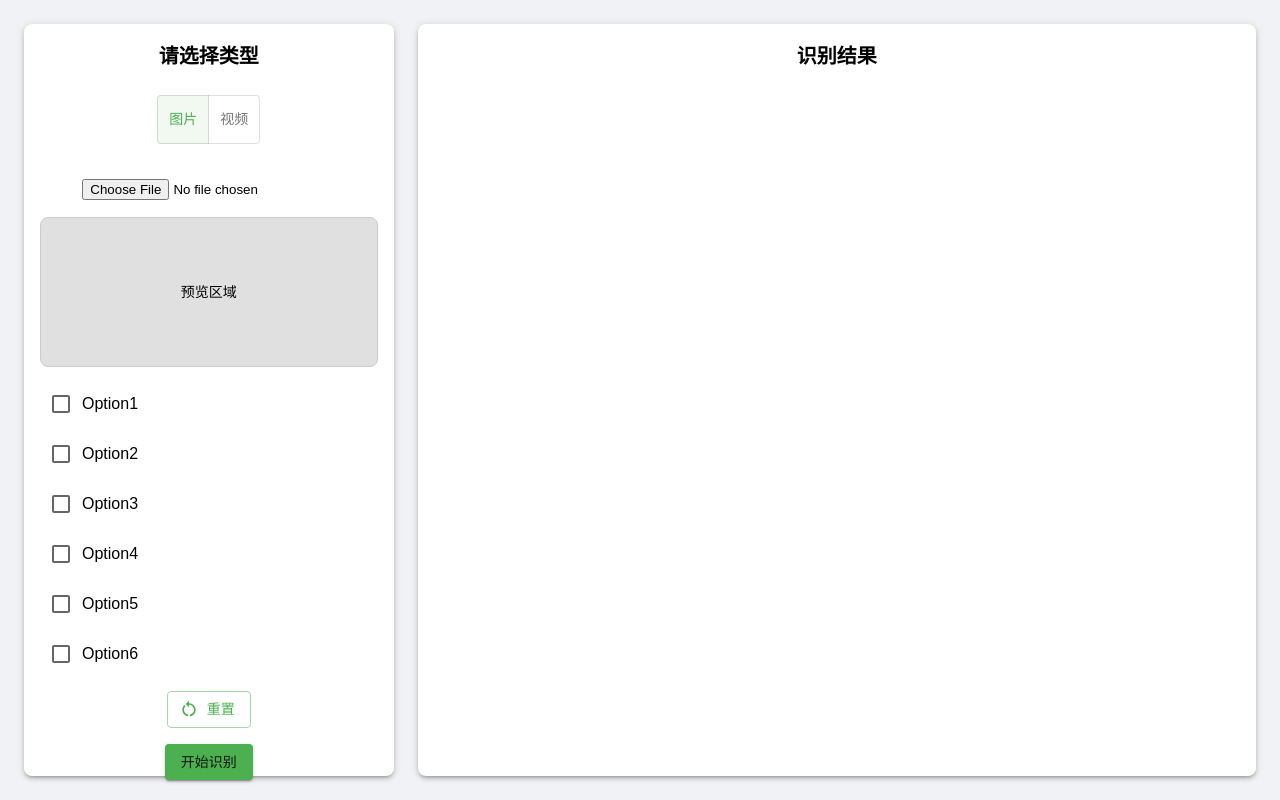
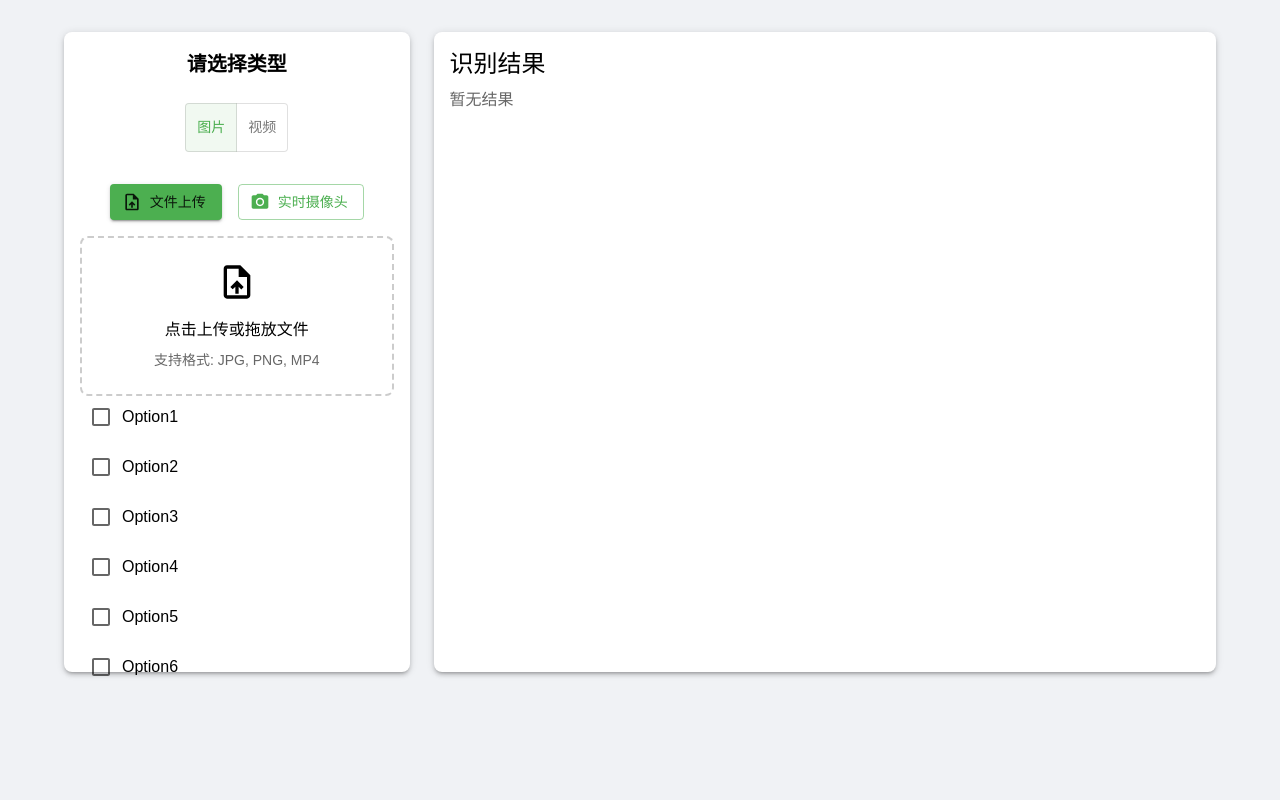
Before and after one commit to Caixian-Wang/FYP, a React (Create React App) app in the folder furniture-detection/frontend/: page / in a window 1280 px wide. Built offline with nearby package versions, Linux system fonts and the light colour scheme.

Commit message:
前端文件：功能性修改

```diff
--- a/furniture-detection/frontend/src/App.js
+++ b/furniture-detection/frontend/src/App.js
@@ -1,4 +1,5 @@
-import React, { useState } from 'react';
+import React, { useState, useRef } from 'react';
+import Webcam from 'react-webcam';
 import {
   Box,
   Button,
@@ -9,14 +10,24 @@ import {
   ToggleButton,
   ToggleButtonGroup,
   Typography,
-  Stack
+  Stack,
+  LinearProgress,
+  Container
 } from '@mui/material';
 import RestartAltIcon from '@mui/icons-material/RestartAlt';
+import UploadFileIcon from '@mui/icons-material/UploadFile';
+import CameraAltIcon from '@mui/icons-material/CameraAlt';
+import axios from 'axios';
 
 const App = () => {
+  const webcamRef = useRef(null);
+  const fileInputRef = useRef(null);
   const [mediaType, setMediaType] = useState('picture');
   const [selectedOptions, setSelectedOptions] = useState([]);
   const [selectedFile, setSelectedFile] = useState(null);
+  const [results, setResults] = useState([]);
+  const [loading, setLoading] = useState(false);
+  const [mode, setMode] = useState('upload'); // 'upload' 或 'camera'
 
   const options = ['Option1', 'Option2', 'Option3', 'Option4', 'Option5', 'Option6'];
 
@@ -32,24 +43,41 @@ const App = () => {
     );
   };
 
-  const handleFileChange = (event) => {
-    setSelectedFile(event.target.files[0]);
+  const handleFileUpload = async (file) => {
+    setLoading(true);
+    setSelectedFile(file);
+    const formData = new FormData();
+    formData.append('file', file);
+
+    try {
+      const response = await axios.post('http://localhost:5000/api/detect', formData);
+      setResults(response.data.detections);
+    } catch (error) {
+      console.error('检测失败:', error);
+      alert('检测失败，请检查文件格式或网络连接');
+    } finally {
+      setLoading(false);
+    }
+  };
+
+  const captureAndDetect = async () => {
+    const imageSrc = webcamRef.current.getScreenshot();
+    const blob = await fetch(imageSrc).then(res => res.blob());
+    const file = new File([blob], 'capture.jpg', { type: 'image/jpeg' });
+    handleFileUpload(file);
   };
 
   const handleReset = () => {
     setMediaType('picture');
     setSelectedOptions([]);
     setSelectedFile(null);
-  };
-
-  const handleStart = () => {
-    console.log('提交参数:', { mediaType, selectedOptions, selectedFile });
-    // TODO: 在此处添加API调用
+    setResults([]);
   };
 
   return (
-    <Box sx={{ display: 'flex', height: '100vh', p: 3, bgcolor: '#f0f2f5' }}>
-      {/* 左侧上传和选项部分 */}
+    <Container maxWidth="lg" sx={{ mt: 4 }}>
+      <Box sx={{ display: 'flex', height: '80vh', gap: 3 }}>
+        {/* 左侧：上传 & 选项 */}
         <Box sx={{ width: '30%', p: 2, bgcolor: 'white', borderRadius: 2, boxShadow: 3 }}>
           <Typography variant="h6" gutterBottom align="center" sx={{ fontWeight: 'bold' }}>
             请选择类型
@@ -67,53 +95,46 @@ const App = () => {
           </Box>
 
           <Box sx={{ textAlign: 'center', mb: 2 }}>
-          <input type="file" accept="image/*,video/*" onChange={handleFileChange} />
+            <Button variant={mode === 'upload' ? 'contained' : 'outlined'} onClick={() => setMode('upload')} startIcon={<UploadFileIcon />}>文件上传</Button>
+            <Button variant={mode === 'camera' ? 'contained' : 'outlined'} onClick={() => setMode('camera')} startIcon={<CameraAltIcon />} sx={{ ml: 2 }}>实时摄像头</Button>
           </Box>
 
-        <Box sx={{ textAlign: 'center', mb: 2, height: 150, border: '1px solid #ccc', borderRadius: 2, display: 'flex', alignItems: 'center', justifyContent: 'center', bgcolor: '#e0e0e0' }}>
-          {selectedFile ? (
-            <Typography variant="body2">{selectedFile.name}</Typography>
+          {mode === 'camera' ? (
+            <Box sx={{ position: 'relative', mb: 2 }}>
+              <Webcam ref={webcamRef} screenshotFormat="image/jpeg" style={{ width: '100%', borderRadius: '8px' }} />
+              <Button variant="contained" color="secondary" onClick={captureAndDetect} sx={{ position: 'absolute', bottom: 16, left: '50%', transform: 'translateX(-50%)' }}>捕获并检测</Button>
+            </Box>
           ) : (
-            <Typography variant="body2">预览区域</Typography>
+            <Box sx={{ border: '2px dashed #ccc', borderRadius: '8px', p: 3, textAlign: 'center', cursor: 'pointer', '&:hover': { borderColor: '#666' } }} onClick={() => fileInputRef.current.click()}>
+              <input type="file" ref={fileInputRef} hidden accept="image/*, video/*" onChange={(e) => handleFileUpload(e.target.files[0])} />
+              <UploadFileIcon sx={{ fontSize: 40, mb: 1 }} />
+              <Typography>点击上传或拖放文件</Typography>
+              <Typography variant="body2" color="textSecondary" sx={{ mt: 1 }}>支持格式: JPG, PNG, MP4</Typography>
+            </Box>
           )}
-        </Box>
 
           <Stack spacing={1} sx={{ mb: 2 }}>
             {options.map((option) => (
-            <FormControlLabel
-              key={option}
-              control={
-                <Checkbox
-                  checked={selectedOptions.includes(option)}
-                  onChange={() => handleOptionToggle(option)}
-                  color="primary"
-                />
-              }
-              label={option}
-            />
+              <FormControlLabel key={option} control={<Checkbox checked={selectedOptions.includes(option)} onChange={() => handleOptionToggle(option)} color="primary" />} label={option} />
             ))}
           </Stack>
-
-        <Box sx={{ textAlign: 'center', mb: 2 }}>
-          <Button variant="outlined" startIcon={<RestartAltIcon />} onClick={handleReset}>
-            重置
-          </Button>
         </Box>
 
-        <Box sx={{ textAlign: 'center' }}>
-          <Button variant="contained" color="primary" onClick={handleStart}>
-            开始识别
-          </Button>
+        {/* 右侧：识别结果 */}
+        <Box sx={{ flex: 1, p: 2, bgcolor: 'white', borderRadius: 2, boxShadow: 3, overflowY: 'auto' }}>
+          <Typography variant="h5" gutterBottom>识别结果</Typography>
+          {loading ? <LinearProgress /> : results.length > 0 ? results.map((item, index) => (
+            <Card key={index} sx={{ mb: 2 }}>
+              <CardContent>
+                <Typography variant="h6">{item.class}</Typography>
+                <Typography color="textSecondary">置信度: {(item.confidence * 100).toFixed(1)}%</Typography>
+                <Typography variant="body2">坐标: {item.bbox.map(num => num.toFixed(1)).join(', ')}</Typography>
+              </CardContent>
+            </Card>
+          )) : <Typography color="textSecondary">暂无结果</Typography>}
         </Box>
       </Box>
-
-      {/* 右侧识别结果部分 */}
-      <Box sx={{ flex: 1, ml: 3, p: 2, bgcolor: 'white', borderRadius: 2, boxShadow: 3 }}>
-        <Typography variant="h6" gutterBottom align="center" sx={{ fontWeight: 'bold' }}>
-          识别结果
-        </Typography>
-      </Box>
-    </Box>
+    </Container>
   );
 };
 
```
Lines whose indentation alone changed are shown as unchanged.
